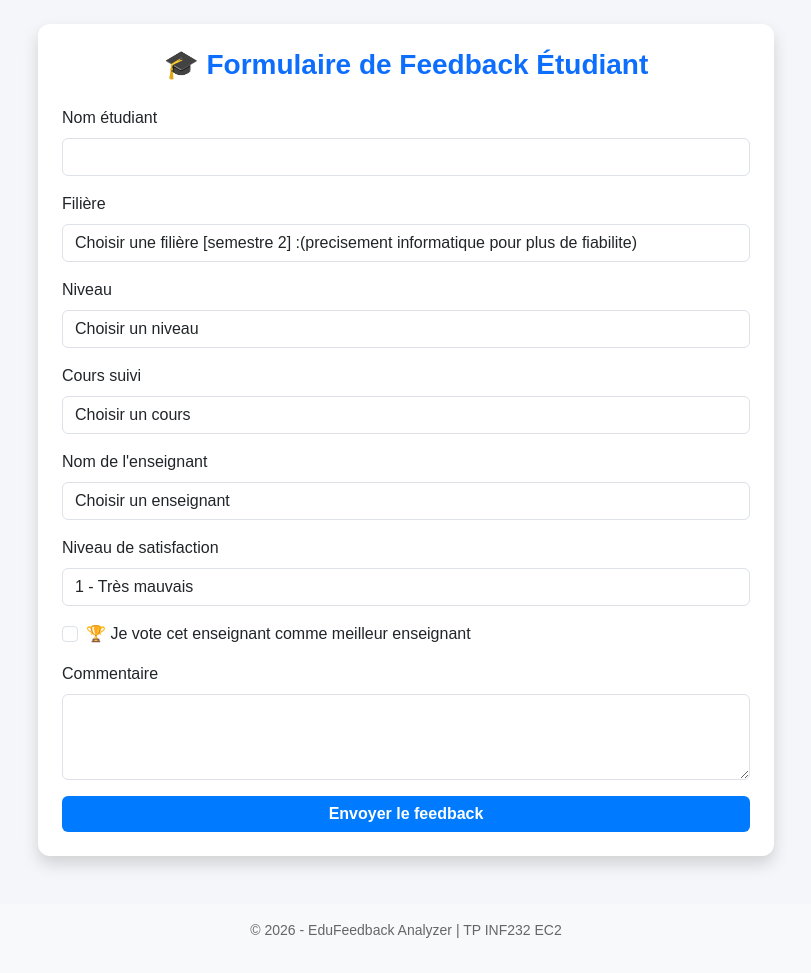
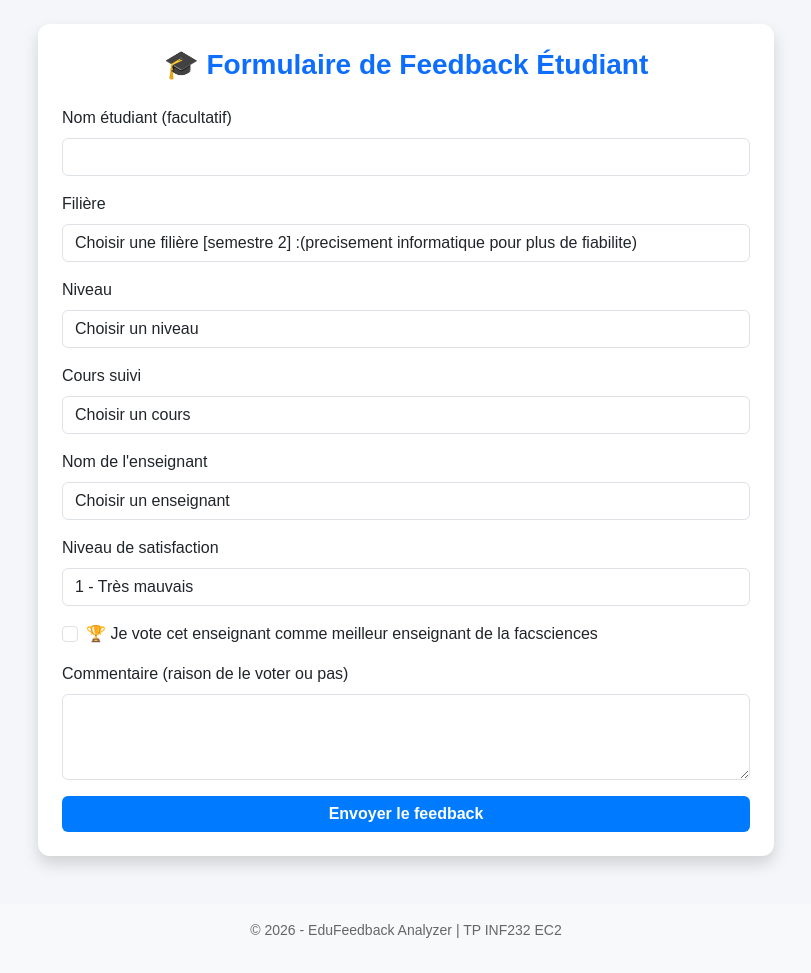
Before and after one commit to nguedja/MARIUS-TPINF232, a Flask app: page /form in a window 1280 px wide. Shown: the part 64-1037 px from the top of the page, without its empty margins (234-1045 px from the left). Run offline with Flask 3, Linux system fonts and the light colour scheme.

Commit message:
modification de from.html et de dashbord.html

```diff
--- a/templates/dashboard.html
+++ b/templates/dashboard.html
@@ -31,7 +31,7 @@
 
     <!-- FILIERE -->
     <div class="card shadow p-4 mb-4">
-        <h5>📚  nombres d'eleves par Filières  </h5>
+        <h5>📚  nombres d'eleves donnant leurs avis par Filières  </h5>
         <canvas id="filiereChart"></canvas>
     </div>
 
--- a/templates/form.html
+++ b/templates/form.html
@@ -51,7 +51,7 @@ body {
 
                 <!-- Nom -->
                 <div class="mb-3">
-                    <label class="form-label">Nom étudiant </label>
+                    <label class="form-label">Nom étudiant (facultatif) </label>
                     <input type="text" name="student_name" class="form-control">
                 </div>
 
@@ -107,13 +107,13 @@ body {
                 <div class="form-check mb-3">
                     <input class="form-check-input" type="checkbox" name="best_teacher_vote" id="vote">
                     <label class="form-check-label" for="vote">
-                        🏆 Je vote cet enseignant comme meilleur enseignant
+                        🏆 Je vote cet enseignant comme meilleur enseignant de la facsciences
                     </label>
                 </div>
 
                 <!-- Commentaire -->
                 <div class="mb-3">
-                    <label class="form-label">Commentaire</label>
+                    <label class="form-label">Commentaire (raison de le voter ou pas) </label>
                     <textarea name="comment" class="form-control" rows="3"></textarea>
                 </div>
 
@@ -138,7 +138,7 @@ const data = {
         "L2": {
             "INF 232(STATISTIQUES ET ANALYSE DE DONNEES)": ["PR NZEKON","PR MAKEMBE"],
             "INF 212(MATHEMATIQUE DISCRETES)": ["DR NDOUNDAM"],
-            "INF 222(PROGRAMMATION WEB)": ["DR JIOMEKON, DR MESSI"],
+            "INF 222(PROGRAMMATION WEB)": ["DR JIOMEKON","DR MESSI"],
             "MAT232(CALCUL INTEGRAL DUE Rn)" : ["DR KOKOMO"],
             "INF 252(SECURITE INFORMATIQUE)":["DR EBELE"],
             "INF 242(SCIENCE DES DONNEES)":["PR MELATAGIA, DR MESSI"]
```
